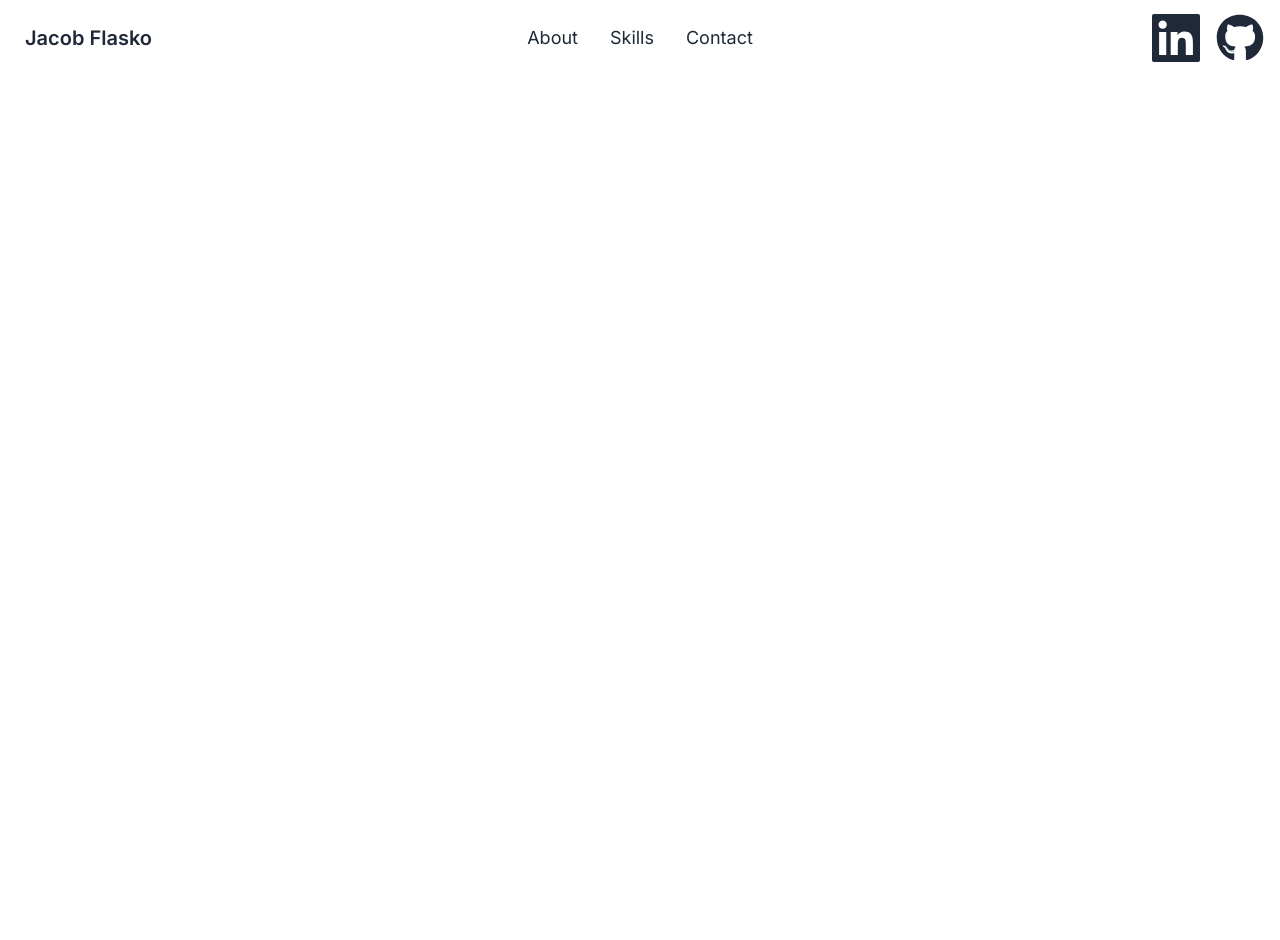
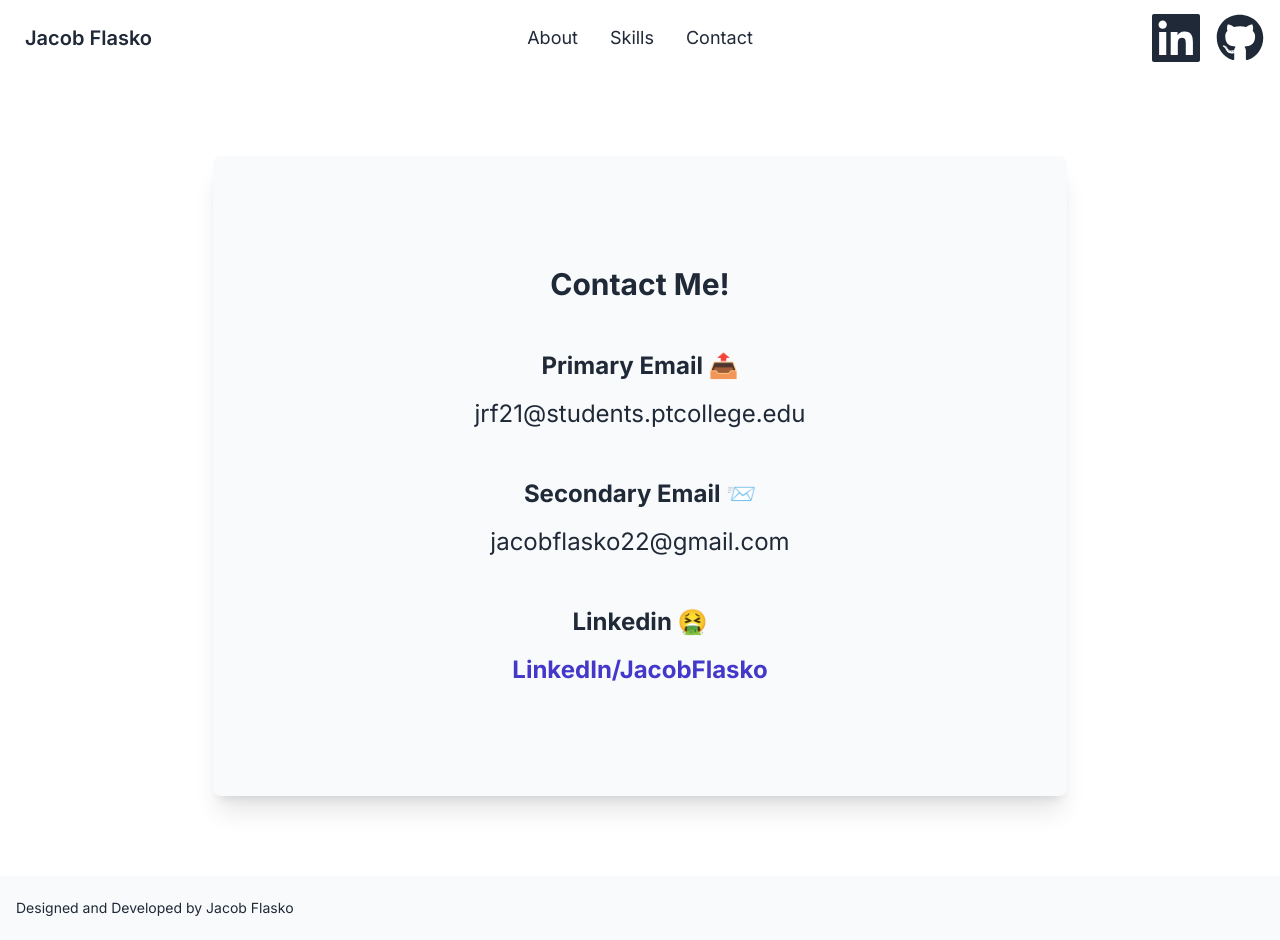
Before and after one commit to JacobFlasko/jacobflasko.com, a Next.js app in the folder jacobflasko.com/: page /Contact in a window 1280 px wide. Before the commit the page ends 800 px from the top, so only its background shows below. Built offline with nearby package versions, Linux system fonts and the light colour scheme.

Commit message:
Finish Contact Page

```diff
--- a/jacobflasko.com/app/Contact/page.tsx
+++ b/jacobflasko.com/app/Contact/page.tsx
@@ -1,8 +1,18 @@
 import React from "react";
 import Navbar from "../components/global/Navbar/Navbar";
+import Footer from "../components/global/Footer/Footer";
+import ContactForm from "../components/Contact/ContactForm/ContactForm";
 
 const page = () => {
-  return <Navbar />;
+  return (
+    <div>
+      <Navbar />
+      <section className="w-full h-screen flex items-center justify-center">
+        <ContactForm />
+      </section>
+      <Footer />
+    </div>
+  );
 };
 
 export default page;
--- /dev/null
+++ b/jacobflasko.com/app/components/Contact/ContactForm/ContactForm.tsx
@@ -0,0 +1,31 @@
+import Link from "next/link";
+import React from "react";
+
+const ContactForm = () => {
+  return (
+    <div className="w-2/3 h-4/5 bg-gray-50 flex flex-col space-y-12 shadow-xl rounded-lg justify-center items-center">
+      <div>
+        <h1 className="font-bold text-md lg:text-3xl">Contact Me!</h1>
+      </div>
+      <span className="flex flex-col items-center space-y-4">
+        <div className="text-sm lg:text-2xl font-bold">Primary Email 📤</div>
+        <div className="text-sm lg:text-2xl">jrf21@students.ptcollege.edu</div>
+      </span>
+      <span className="flex flex-col items-center space-y-4">
+        <div className="text-sm lg:text-2xl font-bold">Secondary Email 📨</div>
+        <div className="text-sm lg:text-2xl">jacobflasko22@gmail.com</div>
+      </span>
+      <span className="flex flex-col items-center space-y-4">
+        <div className="text-sm lg:text-2xl font-bold">Linkedin 🤮</div>
+        <Link
+          href="https://www.linkedin.com/in/jacob-flasko-a52a3a244/"
+          className="text-sm lg:text-2xl text-indigo-700 font-bold"
+        >
+          LinkedIn/JacobFlasko
+        </Link>
+      </span>
+    </div>
+  );
+};
+
+export default ContactForm;
--- a/jacobflasko.com/app/page.tsx
+++ b/jacobflasko.com/app/page.tsx
@@ -32,7 +32,7 @@ const page = () => {
             className={`shadow-2xl shadow-red-500  ${styles.bump_delay}`}
           />
           <span
-            className={`shadow-2xl rotate-12 shadow-blue-300 rounded-full bg-sky-500/0 ${styles.bump}`}
+            className={`shadow-2xl rotate-12 shadow-blue-300  ${styles.bump}`}
           >
             <Image
               src="/Home/react_icon.png"
@@ -74,6 +74,7 @@ const page = () => {
           alt={"Programmer At Work"}
           width={750}
           height={750}
+          className="shadow-2xl p-5"
         />
         <div className="flex flex-col space-y-4">
           <h1 className="text-5xl">Hi, Im Jacob</h1>
@@ -82,33 +83,67 @@ const page = () => {
             <Link
               target="_blank"
               href="https://www.google.com/maps/place/Pittsburgh,+PA/@40.4314699,-80.0629009,12z/data=!3m1!4b1!4m6!3m5!1s0x8834f16f48068503:0x8df915a15aa21b34!8m2!3d40.4406248!4d-79.9958864!16zL20vMDY4cDI?entry=ttu"
-              className="text-indigo-700 font-bold"
+              className="text-indigo-700 font-bold hover:underline"
             >
               Pittsburgh, PA
             </Link>
           </p>
           <p className="text-xl">
             To learn more about me, visit{" "}
-            <Link className="text-indigo-700 font-bold" href={"/About"}>
+            <Link
+              className="text-indigo-700 font-bold hover:underline"
+              href={"/About"}
+            >
               About
             </Link>
           </p>
           <p className="text-xl">
             To view a catalogue of my skills, visit{" "}
-            <Link className="text-indigo-700 font-bold" href={"/Skills"}>
+            <Link
+              className="text-indigo-700 font-bold hover:underline"
+              href={"/Skills"}
+            >
               Skills
             </Link>
           </p>
           <p className="text-xl">
             To view my contact information, visit{" "}
-            <Link className="text-indigo-700 font-bold" href={"/Contact"}>
+            <Link
+              className="text-indigo-700 font-bold hover:underline"
+              href={"/Contact"}
+            >
               Contact
             </Link>
           </p>
         </div>
       </section>
       {/*Third Section */}
-      <section className="w-full h-screen snap-center flex justify-center items-center">
+      <section className="w-full h-screen snap-center flex justify-center items-center space-x-48">
+        <div className="flex flex-col space-y-4">
+          <h1 className="text-5xl">About this Website</h1>
+          <p className="text-xl">
+            This Website was built using{" "}
+            <span className="font-bold text-indigo-700">NextJS</span>
+          </p>
+          <p className="text-xl">
+            Components were developed in{" "}
+            <span className="font-bold text-indigo-700">ReactJS</span>
+          </p>
+          <p className="text-xl">
+            Custom animations were devloped in{" "}
+            <span className="font-bold text-indigo-700">CSS</span>
+          </p>
+          <p className="text-xl ">
+            The source code is avaliable on my{" "}
+            <Link
+              className="text-indigo-700 font-bold hover:underline"
+              href={"https://github.com/JacobFlasko"}
+            >
+              Github
+            </Link>
+          </p>
+          <p className="text-xl">Thanks for Visiting!</p>
+        </div>{" "}
         <Image
           src={"/Home/programmer_room.svg"}
           alt={"Programmer At Work"}
```
Also changed, not shown: jacobflasko.com/app/styles.module.css (+13 -2 lines).
